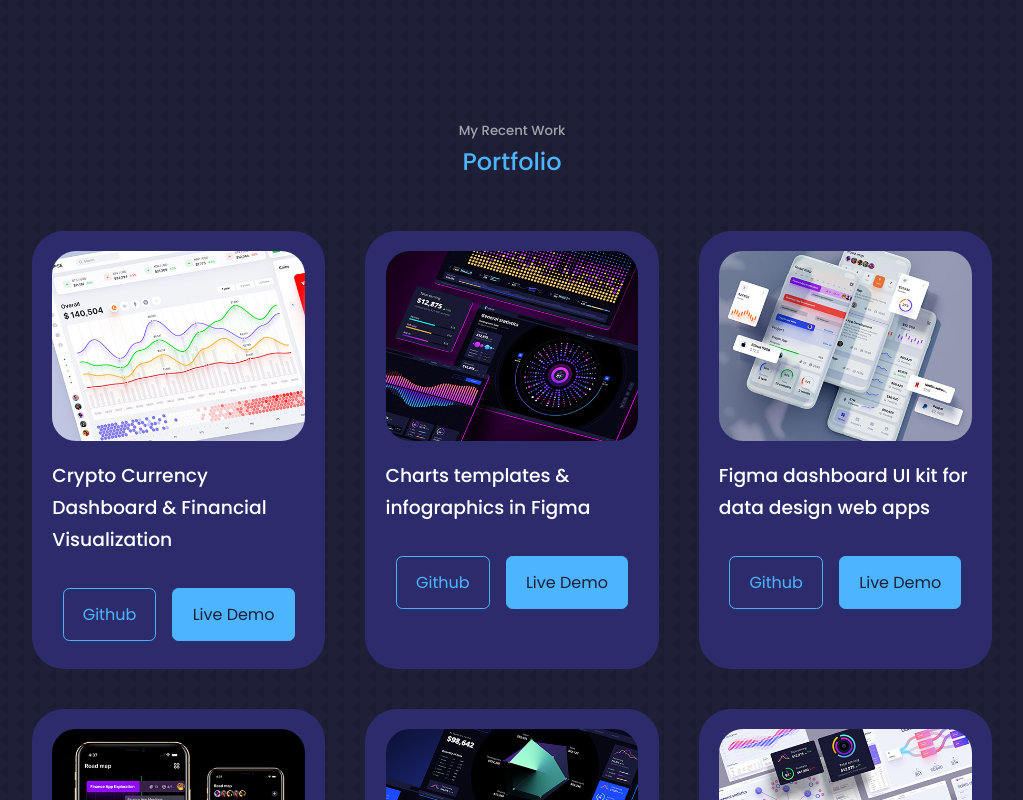
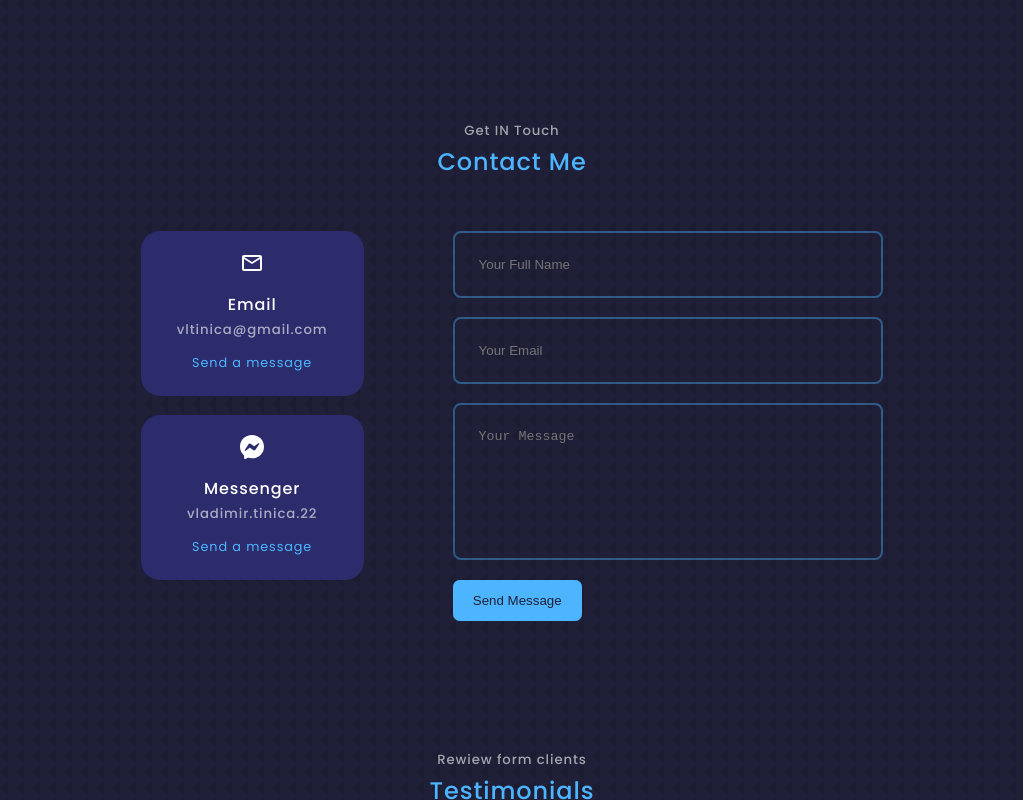
Before and after one commit to vltinica/react-project, a React (Create React App) app: page / in a window 1280 px wide. Shown: the part 2900-3700 px from the top of the page, without its empty margins (128-1151 px from the left). Built offline with nearby package versions, Linux system fonts and the light colour scheme.

Commit message:
add component Contact

```diff
--- a/src/App.jsx
+++ b/src/App.jsx
@@ -17,9 +17,9 @@ const App = () => {
       <About />
       <Experience />
       <Services />
+      <Contact />
+      <Testimonials />
       <Portfolio />
-      <Testimonials />
-      <Contact />
       <Footer />
     </div>
   );
--- a/src/components/contact/Contact.jsx
+++ b/src/components/contact/Contact.jsx
@@ -1,9 +1,58 @@
 import React from "react";
+import { MdOutlineMail } from "react-icons/md";
+import { SiMessenger } from "react-icons/si";
 
 import "./contact.css";
 
 const Contact = () => {
-  return <section id="contact">Contact</section>;
+  return (
+    <section id="contact">
+      <h5>Get IN Touch</h5>
+      <h2>Contact Me</h2>
+
+      <div className="container contact__container">
+        <div className="contact__options">
+          <article className="contact__option">
+            <MdOutlineMail className="contact__option-icon" />
+            <h4>Email</h4>
+            <h5>vltinica@gmail.com</h5>
+            <a href="mailto:vltinica@gmail.com" target="_blank">
+              Send a message
+            </a>
+          </article>
+
+          <article className="contact__option">
+            <SiMessenger className="contact__option-icon" />
+            <h4>Messenger</h4>
+            <h5>vladimir.tinica.22</h5>
+            <a href="https://m.me/vladimir.tinica.22" target="_blank">
+              Send a message
+            </a>
+          </article>
+        </div>
+        {/* END OF CONTACT OPTIONS */}
+        <form action="">
+          <input
+            type="text"
+            name="name"
+            placeholder="Your Full Name"
+            required
+          />
+          <input type="email" name="email" placeholder="Your Email" required />
+          <textarea
+            name="message"
+            cols="7"
+            rows="7"
+            placeholder="Your Message"
+            required
+          ></textarea>
+          <button type="submit" className="btn btn-primary">
+            Send Message
+          </button>
+        </form>
+      </div>
+    </section>
+  );
 };
 
 export default Contact;
--- a/src/components/contact/contact.css
+++ b/src/components/contact/contact.css
@@ -0,0 +1,76 @@
+.container.contact__container {
+  width: 58%;
+  display: grid;
+  grid-template-columns: 30% 58%;
+  gap: 12%;
+}
+
+.contact__options {
+  display: flex;
+  flex-direction: column;
+  gap: 1.2rem;
+}
+
+.contact__option {
+  background: var(--color-bg-variant);
+  padding: 1.2rem;
+  border-radius: 1.2rem;
+  text-align: center;
+  border: 1px solid transparent;
+  transition: var(--transition);
+}
+
+.contact__option:hover {
+  background: transparent;
+  border-color: var(--color-primary-variant);
+}
+
+.contact__option-icon {
+  font-size: 1.5rem;
+  margin-bottom: 0.5rem;
+}
+
+.contact__option h5 {
+  color: var(--color-light);
+}
+
+.contact__option a {
+  margin-top: 0.7rem;
+  display: inline-block;
+  font-size: 0.8rem;
+}
+
+/*======================= FORM ==================*/
+form {
+  display: flex;
+  flex-direction: column;
+  gap: 1.2rem;
+}
+
+input,
+textarea {
+  width: 100%;
+  padding: 1.5rem;
+  border-radius: 0.5rem;
+  background: transparent;
+  border: 2px solid var(--color-primary-variant);
+  resize: none;
+  color: var(--color-white);
+}
+
+/*================== MEDIA QUERIES (MEDIUM DEVICES) ==================*/
+
+@media screen and (max-width: 1024px) {
+  .container.contact__container {
+    grid-template-columns: 1fr;
+    gap: 2rem;
+  }
+}
+
+/*================== MEDIA QUERIES (SMALL DEVICES) ==================*/
+
+@media screen and (max-width: 600px) {
+  .container.contact__container {
+    width: var(--container-width-sm);
+  }
+}
--- a/src/index.css
+++ b/src/index.css
@@ -38,6 +38,7 @@ body {
   background: var(--color-bg);
   color: var(--color-white);
   line-height: 1.7;
+  letter-spacing: 0.9px;
   background-image: url(../src/assets/bg-texture.png);
 }
 
```
